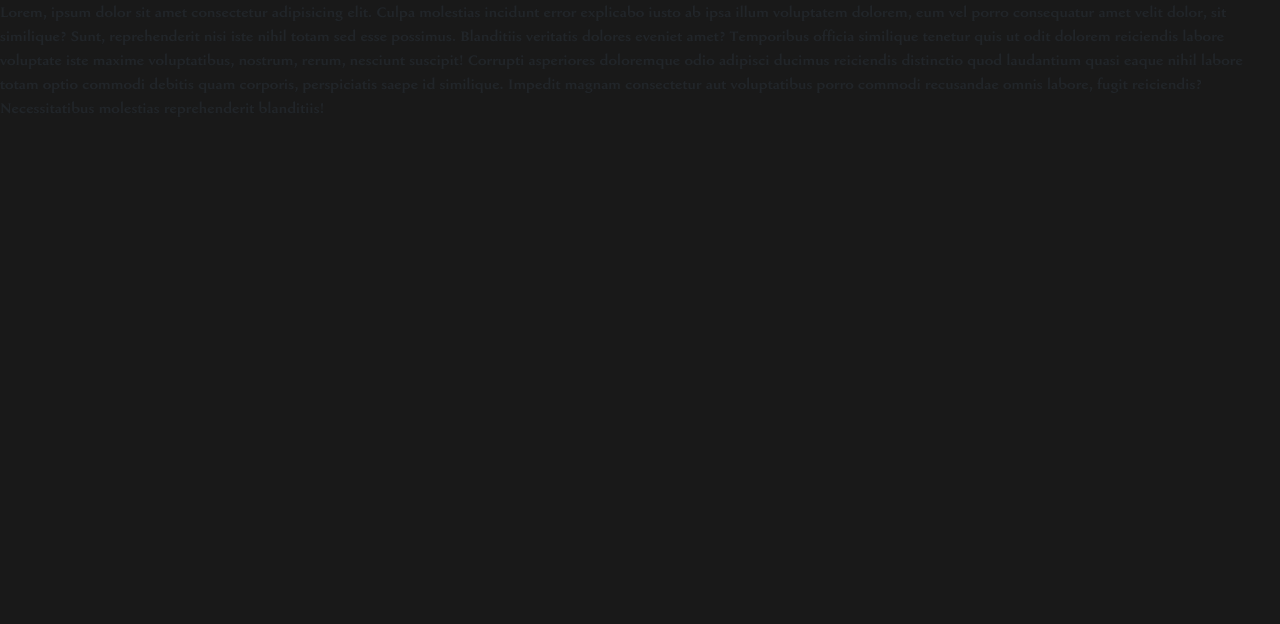
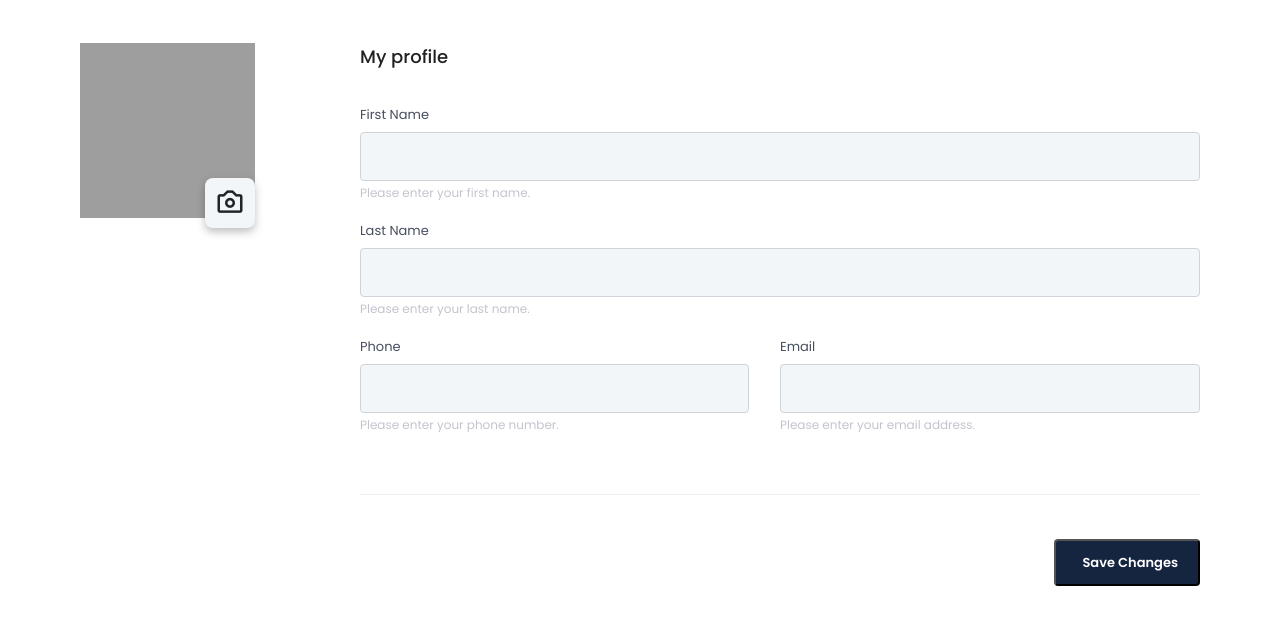
Before and after one commit to AzizRakhim/badiiyatNew, a React (Create React App) app: page /setting in a window 1280 px wide. Shown: the top 624 px of the page. Built offline with nearby package versions, Linux system fonts and the light colour scheme; grey boxes are pictures that could not be loaded; a web font is replaced by a local one.

Commit message:
added saved

```diff
--- a/src/App.jsx
+++ b/src/App.jsx
@@ -25,6 +25,13 @@ function App() {
   return (
     <>
       <Routes>
+        <Route
+          path="header"
+          element={<Header
+            isTrue={isTrue}
+            setIsTrue={setIsTrue}
+          />}
+        />
         <Route path='/' element={<Main />} />
         <Route path='nasr' element={<Nasr />} />
         <Route path='nazm' element={<Nazm />} />
@@ -40,6 +47,8 @@ function App() {
             setPhone={setPhone}
             email={email}
             setEmail={setEmail}
+            isTrue={isTrue}
+            setIsTrue={setIsTrue}
           />}
         />
         <Route path='portfolio/:id' element={<Portfolio />} />
@@ -58,6 +67,8 @@ function App() {
             setPhone={setPhone}
             email={email}
             setEmail={setEmail}
+            isTrue={isTrue}
+            setIsTrue={setIsTrue}
           />}
         />
         <Route path='/signin' element={<SignIn />} />
@@ -74,9 +85,22 @@ function App() {
             setPhone={setPhone}
             email={email}
             setEmail={setEmail}
+            isTrue={isTrue}
+            setIsTrue={setIsTrue}
           />}
         />
-        <Route path="setting" element={<Setting />} />
+        <Route
+          path="setting"
+          element={<Setting
+            name={name}
+            setName={setName}
+            lastName={lastName}
+            setLastName={setLastName}
+            phone={phone}
+            setPhone={setPhone}
+            email={email}
+            setEmail={setEmail}
+          />} />
       </Routes>
     </>
   );
--- a/src/App.scss
+++ b/src/App.scss
@@ -56,6 +56,7 @@
 
 @import url('https://fonts.googleapis.com/css2?family=Roboto&display=swap');
 
+@import url('https://fonts.googleapis.com/css2?family=Poppins:wght@400;500;600&display=swap');
 
 *,
 *::before,
--- a/src/components/Forum/SignUp/SignUp.jsx
+++ b/src/components/Forum/SignUp/SignUp.jsx
@@ -62,6 +62,7 @@ function SignUp(props) {
       setTemp(true);
     } else{
       setTemp(false);
+      props.setIsTrue(false);
     }
   }
 
--- a/src/components/Header/Header.jsx
+++ b/src/components/Header/Header.jsx
@@ -4,7 +4,7 @@ import userLogo from "../../assets/images/user-avatar.png";
 import NavItem from './NavItem/NavItem';
 import { Link } from 'react-router-dom';
 
-function Header() {
+function Header(props) {
   let navArr = ["Bosh sahifa", "Nasr", "Nazm", "Maqolalar", "Forum"];
 
   let [check, setCheck] = useState(false);
@@ -32,7 +32,7 @@ function Header() {
             </nav>
             <div className='user-wrapper position-relative'>
               <div className='header__btns d-flex align-items-center'>
-                <button className='disableBtn header__btns d-flex align-items-center' onClick={userHandler} disabled={true}>
+                <button className='disableBtn header__btns d-flex align-items-center' onClick={userHandler} disabled={props.isTrue}>
                   <button className='header__user-btn'>
                     <img src={userLogo} alt="user" />
                   </button>
--- a/src/components/Main/Search/Search.jsx
+++ b/src/components/Main/Search/Search.jsx
@@ -21,7 +21,7 @@ function Search(props) {
           Qidirish
         </h3>
         <form className='search__form d-flex align-items-center'>
-          <input type="text" className='search__input' name='search' required placeholder='Adiblar, kitoblar, audiolar, maqolalar...' onChange={searchHandler} />
+          <input type="text" className='search__input main-input' name='search' required placeholder='Adiblar, kitoblar, audiolar, maqolalar...' onChange={searchHandler} />
           <button className='search__btn d-flex align-items-center'>
             <i class='bx bx-search-alt'></i>
             Izlash
--- a/src/components/Main/Search/Search.scss
+++ b/src/components/Main/Search/Search.scss
@@ -57,3 +57,7 @@
     color: #3c2710;
   }
 }
+
+.main-input{
+  margin-bottom: 0 !important;
+}
--- a/src/components/Nasr/NasrCategory/NasrBook/NasrBook.jsx
+++ b/src/components/Nasr/NasrCategory/NasrBook/NasrBook.jsx
@@ -20,7 +20,6 @@ function NasrBook(props) {
       })
     })
     props.setSaved([...props.saved, temp]);
-    console.log(props.saved);
   }
 
   return (
--- a/src/components/Nasr/NasrSearch/NasrSearch.jsx
+++ b/src/components/Nasr/NasrSearch/NasrSearch.jsx
@@ -3,17 +3,6 @@ import "../../Main/Search/Search.scss";
 import obj from '../../../Object';
 
 function NasrSearch(props) {
-  const searchHandler = (e) => {
-    let temp = [];
-    obj.forEach((item) => {
-      item.bookObj.map((el) => {
-        if(el.bookName.toLocaleLowerCase().includes(e.target.value.toLocaleLowerCase())){
-          temp.push(item);
-        }
-      });
-    });
-    props.setArr(temp);
-  }
 
   return (
     <section className='search'>
@@ -22,7 +11,7 @@ function NasrSearch(props) {
           Qidirish
         </h3>
         <form className='search__form d-flex align-items-center'>
-          <input type="text" className='search__input' name='search' required placeholder='Adiblar, kitoblar, audiolar, maqolalar...' onChange={searchHandler} />
+          <input type="text" className='search__input' name='search' required placeholder='Adiblar, kitoblar, audiolar, maqolalar...' />
           <button className='search__btn d-flex align-items-center'>
             <i class='bx bx-search-alt'></i>
             Izlash
--- a/src/components/Profile/Profile.jsx
+++ b/src/components/Profile/Profile.jsx
@@ -1,9 +1,24 @@
-import React from 'react';
+import React, { useEffect } from 'react';
 import "./Profile.scss";
 import Header from '../Header/Header'
 import PortfolioItem from '../Main/Category/Portfolio/PortfolioItem/PortfolioItem';
 
 function Profile(props) {
+  useEffect(() => {
+    let arr = props.saved;
+    let topArr = [];
+
+    props.saved.forEach(item => {
+      if(arr != "") topArr.push(arr[0]);
+      arr = arr.filter(el => {
+        return arr[0][0].bookId != el[0].bookId;
+      })
+    })
+    // console.log(topArr);
+    // console.log(props.saved);
+    props.setSaved(topArr);
+  }, [])
+
   return (
     <>
       <Header />
--- a/src/components/Setting/Setting.jsx
+++ b/src/components/Setting/Setting.jsx
@@ -1,10 +1,98 @@
-import React from 'react'
+import React from 'react';
+import "./Setting.scss";
+import Header from '../Header/Header'
+import { Link } from 'react-router-dom';
 
-function Setting() {
+function Setting(props) {
+  let nameHandler = (e) => {
+    props.setName(e.target.value);
+  }
+
+  let lastNameHandler = (e) => {
+    props.setLastName(e.target.value);
+  }
+
+  let phoneHandler = (e) => {
+    props.setPhone(e.target.value);
+  }
+
+  let emailHandler = (e) => {
+    props.setEmail(e.target.value);
+  }
+
   return (
-    <div>
-      Lorem, ipsum dolor sit amet consectetur adipisicing elit. Culpa molestias incidunt error explicabo iusto ab ipsa illum voluptatem dolorem, eum vel porro consequatur amet velit dolor, sit similique? Sunt, reprehenderit nisi iste nihil totam sed esse possimus. Blanditiis veritatis dolores eveniet amet? Temporibus officia similique tenetur quis ut odit dolorem reiciendis labore voluptate iste maxime voluptatibus, nostrum, rerum, nesciunt suscipit! Corrupti asperiores doloremque odio adipisci ducimus reiciendis distinctio quod laudantium quasi eaque nihil labore totam optio commodi debitis quam corporis, perspiciatis saepe id similique. Impedit magnam consectetur aut voluptatibus porro commodi recusandae omnis labore, fugit reiciendis? Necessitatibus molestias reprehenderit blanditiis!
-    </div>
+    <>
+      <div className='setting'>
+        <div className="container">
+          <div className='d-flex'>
+            <div className='setting__left col-3'>
+              <div className='setting__img-box position-relative'>
+                <img src="https://imgur.com/hhHSeSA.png" alt="user" />
+                <div className='setting__camera-box'>
+                  <i class='bx bx-camera'></i>
+                </div>
+              </div>
+            </div>
+            <div className='setting__right col-9'>
+              <h2 className='setting__title'>
+                My profile
+              </h2>
+              <form className='setting__form'>
+                <div className='setting__input-box'>
+                  <span className='setting__label'>
+                    First Name
+                  </span>
+                  <input type="text" name='name' className='form-control setting-input' required value={props.name} onChange={nameHandler} />
+                  <p className='setting__instruction'>
+                    Please enter your first name.
+                  </p>
+                </div>
+                <div className='setting__input-box'>
+                  <span className='setting__label'>
+                    Last Name
+                  </span>
+                  <input type="text" name='lastName' className='form-control setting-input' required value={props.lastName} onChange={lastNameHandler} />
+                  <p className='setting__instruction'>
+                    Please enter your last name.
+                  </p>
+                </div>
+                <div className='setting__wrapper d-flex'>
+                  <div className='setting__input-box left-move col-6'>
+                    <div className='setting__border'>
+                      <span className='setting__label'>
+                        Phone
+                      </span>
+                      <input type="text" name='phone' className='form-control setting-input' required value={props.phone} onChange={phoneHandler} />
+                      <p className='setting__instruction'>
+                        Please enter your  phone number.
+                      </p>
+                    </div>
+                  </div>
+                  <div className='setting__input-box col-6'>
+                    <span className='setting__label'>
+                      Email
+                    </span>
+                    <input type="email" name='email' className='form-control setting-input' required value={props.email} onChange={emailHandler} />
+                    <p className='setting__instruction'>
+                      Please enter your email address.
+                    </p>
+                  </div>
+                </div>
+                <div className='d-flex justify-content-end'>
+                  <Link
+                    to={"/profile"}
+                  >
+                    <button className='setting__btn'>
+                      Save Changes
+                    </button>
+                  </Link>
+                </div>
+              </form>
+            </div>
+          </div>
+        </div>
+      </div>
+    </>
   )
 }
 
--- a/src/components/Setting/Setting.scss
+++ b/src/components/Setting/Setting.scss
@@ -0,0 +1,94 @@
+.setting{
+  padding-top: 43px;
+  background-color: #fff;
+  min-height: 100vh;
+}
+
+.setting__img-box{
+  width: 175px;
+  height: 175px;
+
+  img{
+    width: 100%;
+    height: 100%;
+    object-fit: cover;
+  }
+}
+
+.setting__camera-box{
+  width: 50px;
+  height: 50px;
+  filter: drop-shadow(0px 4px 4px #00000040);
+  background: #F3F6F9;
+  border-radius: 8px;
+  display: flex;
+  align-items: center;
+  justify-content: center;
+  position: absolute;
+  right: 0;
+  bottom: -10px;
+
+  .bx{
+    font-size: 30px;
+  }
+}
+
+.setting__right{
+  height: 200px;
+}
+
+.setting__title{
+  font-family: 'Poppins', sans-serif;
+  font-weight: 500;
+  font-size: 18px;
+  line-height: 27px;
+  color: #212121;
+  margin-bottom: 32px;
+}
+
+.setting__label{
+  font-family: 'Poppins', sans-serif;
+  font-size: 13px;
+  line-height: 20px;
+  color: #464e5f;
+  margin-bottom: 7px;
+  display: inline-block;
+}
+
+.setting-input{
+  background: #f3f6f9;
+  border-radius: 4px;
+  padding-top: 12px;
+  padding-bottom: 11px;
+  padding-left: 20px;
+  margin-bottom: 3px !important;
+}
+
+.setting__instruction{
+  font-family: 'Poppins', sans-serif;
+  font-size: 12px;
+  line-height: 18px;
+  color: #b5b5c3;
+  opacity: 0.8;
+}
+
+.setting__wrapper{
+  padding-bottom: 44px;
+  margin-bottom: 44px;
+  border-bottom: 1px solid #ecf0f3;
+}
+
+.left-move{
+  padding-right: 31px;
+}
+
+.setting__btn{
+  background: #152540;
+  border-radius: 4px;
+  padding: 12px 20px 11px 26px;
+  font-family: 'Poppins';
+  font-weight: 600;
+  font-size: 13px;
+  line-height: 20px;
+  color: #fff;
+}
```
